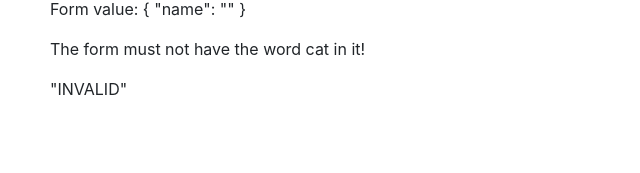
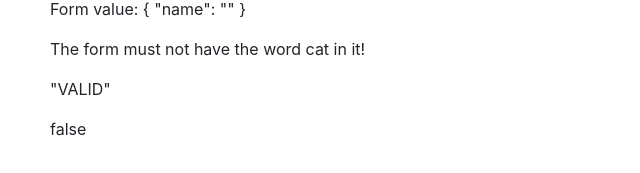
Before and after one commit to spencer1573/technical, an Angular app: page / in a window 1280 px wide. Shown: the part 591-764 px from the top of the page, without its empty margins (0-640 px from the left). Built offline with nearby package versions, Linux system fonts and the light colour scheme.

Commit message:
have the validators now understood.

```diff
--- a/src/app/form-react/form-react.component.html
+++ b/src/app/form-react/form-react.component.html
@@ -4,18 +4,21 @@
   <h1>Reactive Form</h1>
   <h1>NO CATS!</h1>
   <p>this is a test of a reactive form</p>
-  <form [formGroup]="theForm" novalidate>
+  <!--<form [formGroup]="theForm" novalidate>-->
+  <form [formGroup]="theForm">
     <div class="form-group">
       <label class="center-block">Name:
-        <input class="form-control" formControlName="name">
+        <input class="form-control name" id="name" formControlName="name">
       </label>
     </div>
   </form>
   <p>Form value: {{ theForm.value | json }}</p>
-  <div *ngIf="theForm.errors" class="alert alert-danger">
-    <p>do not write cat</p>
-  </div>
+  <!--<div *ngIf="name.hasError('maxlength')" class="alert alert-danger">-->
+    <!--<p>do not write cat</p>-->
+  <!--</div>-->
   <p>The form must not have the word cat in it! </p>
   <p>{{ theForm.status | json }}</p>
+  <p>{{ theForm.get('name').hasError('maxlength') | json }}</p>
+  <!--<p>Object methods: {{ Object.getOwnPropertyNames(theForm) | json }}</p>-->
 
 </div>
--- a/src/app/form-react/form-react.component.ts
+++ b/src/app/form-react/form-react.component.ts
@@ -16,7 +16,7 @@ export class FormReactComponent implements OnInit {
 
   createForm() {
     this.theForm = this.fb.group({
-      name: ['', Validators.required ],
+      name: ['', Validators.compose([ Validators.minLength(1), Validators.maxLength(5)])]
     });
   }
   ngOnInit() {
```
